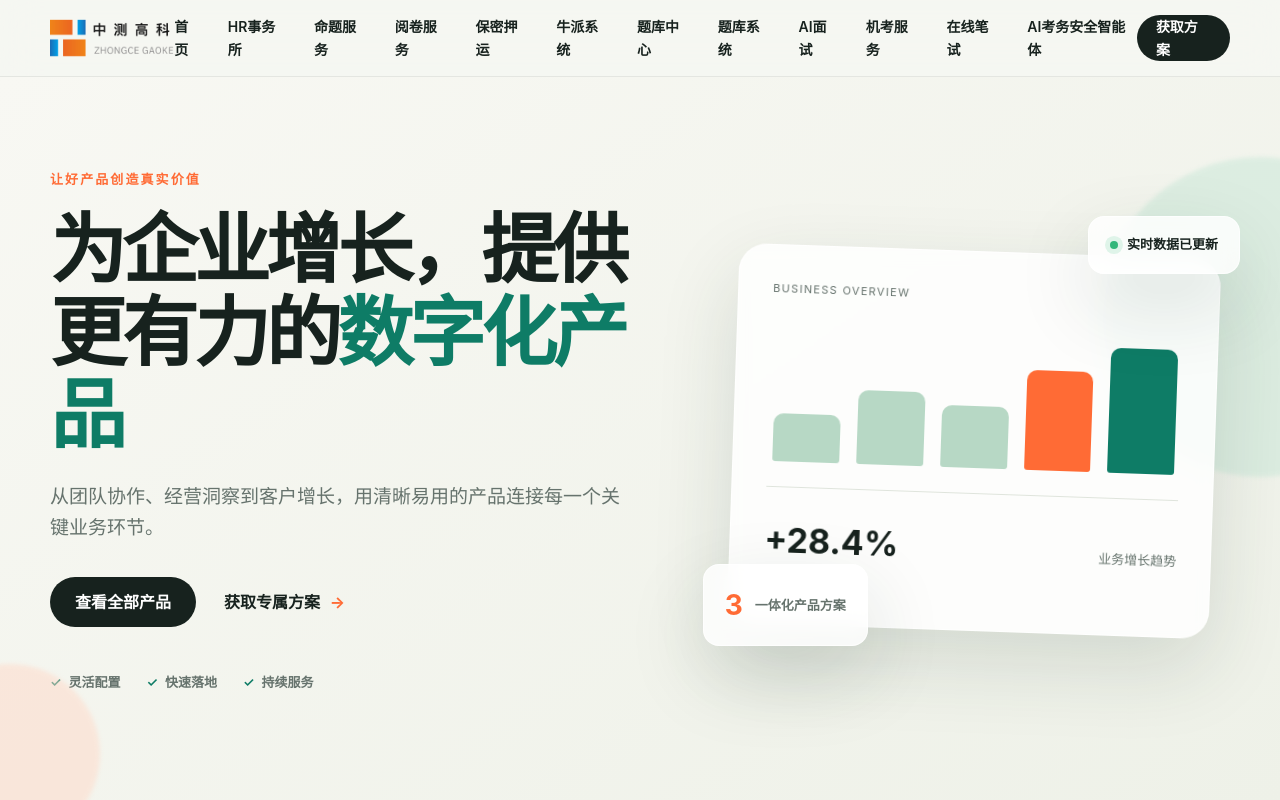
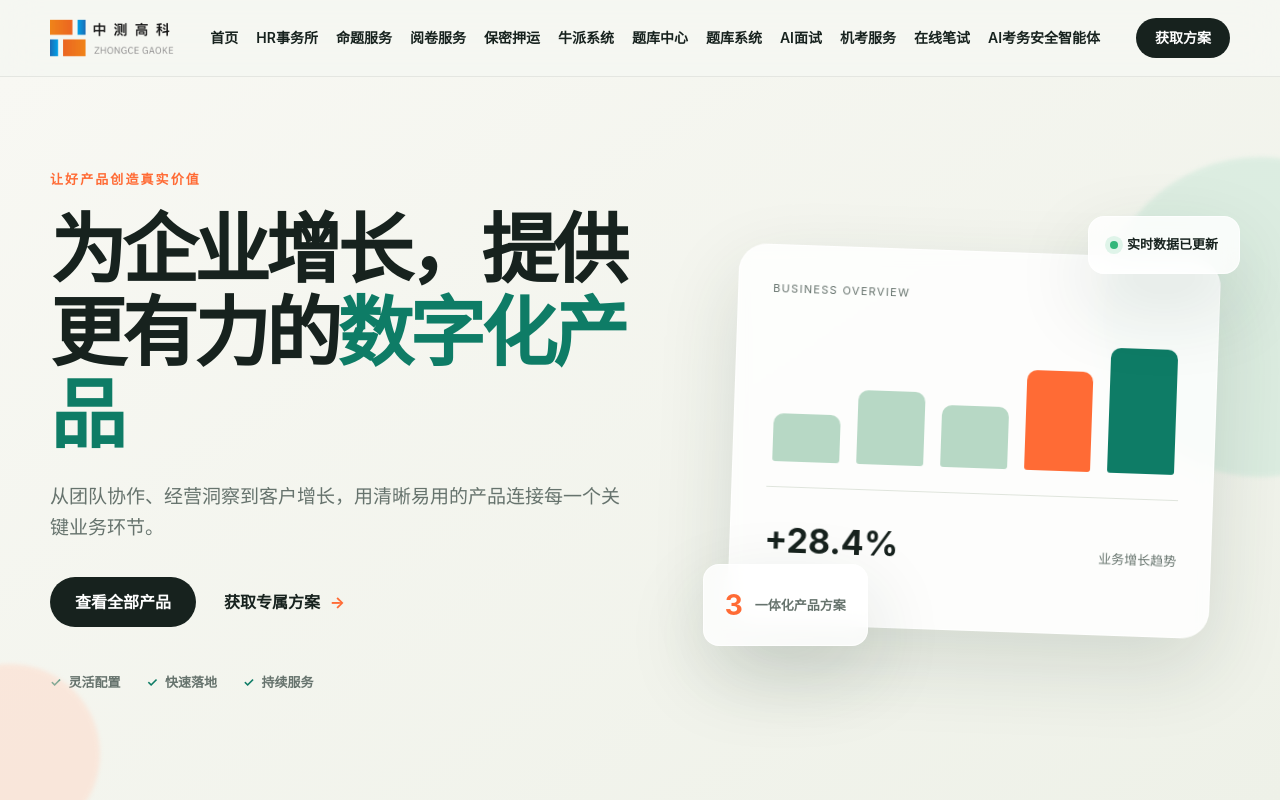
Before and after one commit to 763606865/zcyp-landing-hub, a Nuxt app: page / in a window 1280 px wide. Shown: the top 800 px of the page. Built offline with nearby package versions, Linux system fonts and the light colour scheme.

Commit message:
fix:导航样式

```diff
--- a/app/assets/css/main.css
+++ b/app/assets/css/main.css
@@ -9,7 +9,7 @@ a { color:inherit; text-decoration:none; }
 .brand { display:flex; align-items:center; gap:10px; font-weight:800; letter-spacing:-.02em; }
 .brand-mark { display:grid; place-items:center; width:34px; height:34px; border-radius:10px; color:white; background:var(--ink); font-size:17px; }
 .brand-logo { height:40px; width:auto; object-fit:contain; }
-nav { display:flex; gap:26px; font-size:14px; font-weight:600; }
+nav { display:flex; gap:18px; font-size:14px; font-weight:600; }
 nav a:hover { color:var(--green); }
 .button { display:inline-flex; align-items:center; justify-content:center; min-height:50px; padding:0 25px; border-radius:999px; background:var(--ink); color:white; font-weight:700; transition:.2s ease; }
 .button:hover { transform:translateY(-2px); background:var(--green); }
```
